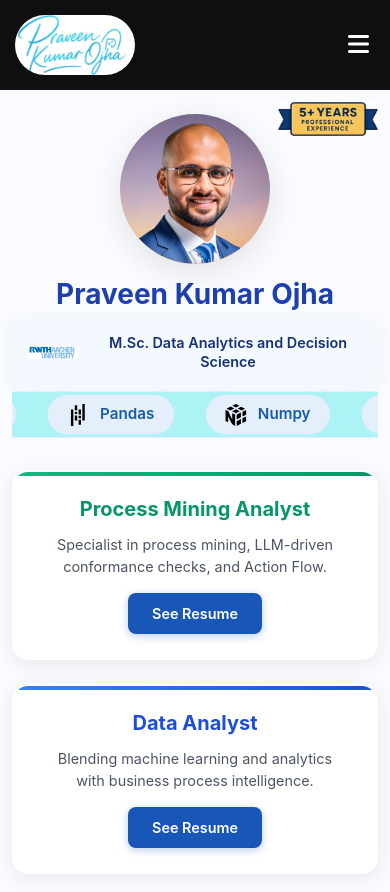
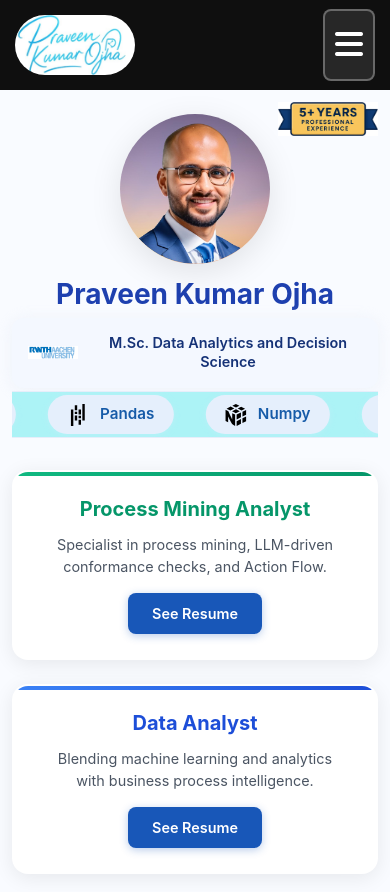
Before and after one commit to ojhapraveenk/praveen-portfolio, a React (Vite) app: page / in a window 390 px wide. Shown: the top 892 px of the page. Built offline with nearby package versions, Linux system fonts and the light colour scheme.

Commit message:
Updated Navbar

```diff
--- a/src/Components/Navbar.css
+++ b/src/Components/Navbar.css
@@ -96,6 +96,29 @@
     color: white;
 }
 
+/* Keyframe animations - only used in mobile */
+@keyframes pulse {
+    0%, 100% { transform: scale(1); }
+    50% { transform: scale(1.1); }
+}
+
+@keyframes menuHint {
+    0%, 100% { transform: translateX(0); }
+    25% { transform: translateX(-3px); }
+    75% { transform: translateX(3px); }
+}
+
+@keyframes fadeInOut {
+    0%, 60%, 100% { opacity: 0; transform: translateX(-50%) translateY(0); }
+    20%, 40% { opacity: 1; transform: translateX(-50%) translateY(-5px); }
+}
+
+@keyframes bounce {
+    0%, 20%, 50%, 80%, 100% { transform: translateY(0); }
+    40% { transform: translateY(-10px); }
+    60% { transform: translateY(-5px); }
+}
+
 /* media query for screens below 850px*/
 @media only screen and (max-width: 850px) {
     .menu {
@@ -186,6 +209,70 @@
     .bars {
         display: block;
     }
+
+    /* Make the hamburger more prominent on first load */
+    .bars.first-visit {
+        animation: pulse 2s ease-in-out infinite;
+        box-shadow: 0 0 15px rgba(255, 255, 255, 0.5);
+    }
+
+    /* Add a tooltip-style hint */
+    .menu-hint {
+        position: absolute;
+        top: 100px;
+        right: 20px;
+        background-color: #333;
+        color: white;
+        padding: 8px 12px;
+        border-radius: 6px;
+        font-size: 0.9rem;
+        z-index: 1000;
+        opacity: 0;
+        transform: translateY(-10px);
+        transition: all 0.3s ease;
+        pointer-events: none;
+    }
+
+    .menu-hint.show {
+        opacity: 1;
+        transform: translateY(0);
+    }
+
+    .menu-hint::before {
+        content: "";
+        position: absolute;
+        top: -8px;
+        right: 20px;
+        border-left: 8px solid transparent;
+        border-right: 8px solid transparent;
+        border-bottom: 8px solid #333;
+    }
+}
+/* Solution 5: Progressive disclosure - show preview of menu items */
+@media only screen and (max-width: 850px) {
+    .menu-preview {
+        position: fixed;
+        top: 90px;
+        right: 0;
+        background: linear-gradient(90deg, transparent, rgba(33, 33, 33, 0.9));
+        padding: 10px 20px 10px 40px;
+        font-size: 0.8rem;
+        color: rgba(255, 255, 255, 0.7);
+        z-index: 99;
+        transform: translateX(100%);
+        transition: transform 0.3s ease;
+        border-radius: 8px 0 0 8px;
+    }
+
+    .menu-preview.peek {
+        transform: translateX(0);
+        animation: peek 3s ease-in-out;
+    }
+
+    @keyframes peek {
+        0%, 100% { transform: translateX(100%); }
+        20%, 80% { transform: translateX(0); }
+    }
 }
 
 /* Additional mobile optimizations for smaller screens */
@@ -203,8 +290,16 @@
     }
 
     .bars {
-        font-size: 1.5rem;
-        padding: 6px;
+        font-size: 2rem;
+        padding: 10px;
+        background-color: rgba(255, 255, 255, 0.1);
+        border-radius: 8px;
+        border: 2px solid rgba(255, 255, 255, 0.3);
+    }
+
+    .bars::after {
+        right: -50px;
+        font-size: 0.9rem;
     }
 
     .menu-item {
--- a/src/Components/Navbar.jsx
+++ b/src/Components/Navbar.jsx
@@ -1,4 +1,4 @@
-import React, { useRef, useState } from 'react';
+import React, { useRef, useState, useEffect  } from 'react';
 import { useNavigate } from "react-router-dom";
 import gsap from 'gsap';
 import { useGSAP } from '@gsap/react';
@@ -9,7 +9,17 @@ import './Navbar.css';
 function Navbar() {
   const navRef = useRef();
   const [toggle, setToggle] = useState(false);
+  const [showHint, setShowHint] = useState(false);
+  const [isFirstVisit, setIsFirstVisit] = useState(false);
+  const [showMenuPreview, setShowMenuPreview] = useState(false);
   const navigate = useNavigate();
+
+  // Hide menu preview after animation
+  useEffect(() => {
+    if (showMenuPreview) {
+      setTimeout(() => setShowMenuPreview(false), 3000);
+    }
+  }, [showMenuPreview]);
 
   const toggleMenu = () => {
     console.log('Toggle clicked, current state:', toggle); // Debug log
@@ -32,6 +42,7 @@ function Navbar() {
   console.log('Current toggle state:', toggle); // Debug log
 
   return (
+    <>
       <nav ref={navRef} className="navbar">
         <div className="logo">
           <img src={logo} alt="Logo" className="logo-img" />
@@ -88,11 +99,21 @@ function Navbar() {
           </div>
         </div>
 
-      {/* Hamburger Button */}
-      <div onClick={toggleMenu} className="bars">
+        {/* Enhanced Hamburger Button with notification badge */}
+        <div className="bars-container">
+          <div
+            onClick={toggleMenu}
+            className={`bars ${toggle ? 'active' : ''} ${isFirstVisit ? 'first-visit hint-animation' : ''}`}
+          >
             <i className={`fas ${toggle ? 'fa-times' : 'fa-bars'}`}></i>
           </div>
+          {/* Notification badge */}
+          {isFirstVisit && !toggle && (
+            <div className="menu-badge">5</div>
+          )}
+        </div>
       </nav>
+    </>
   );
 }
 
```
Lines whose indentation alone changed are shown as unchanged.
